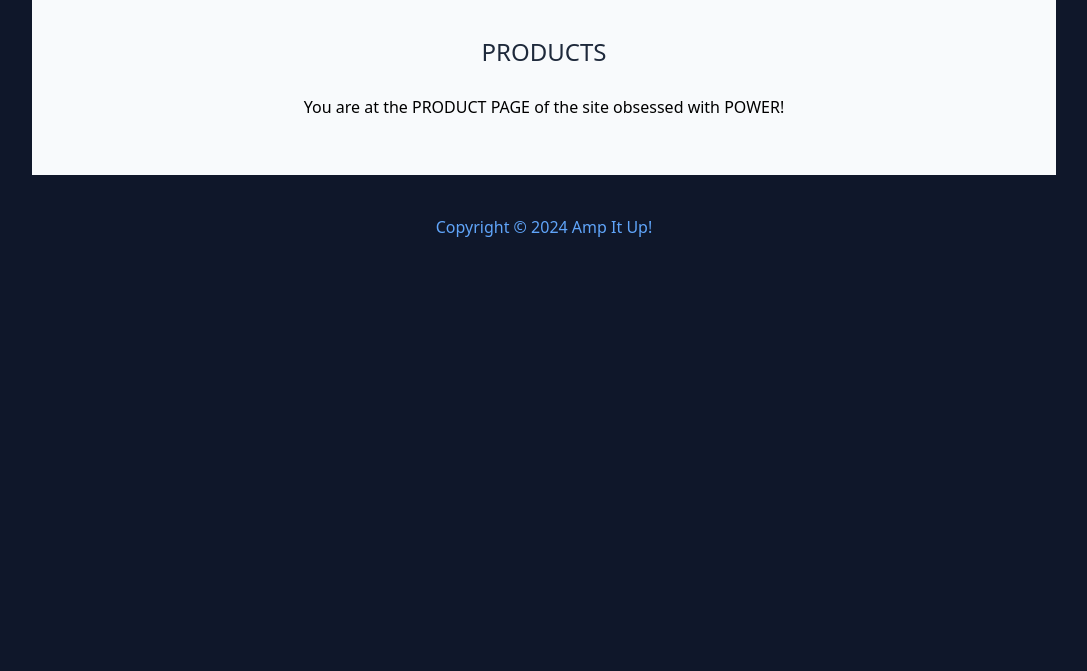
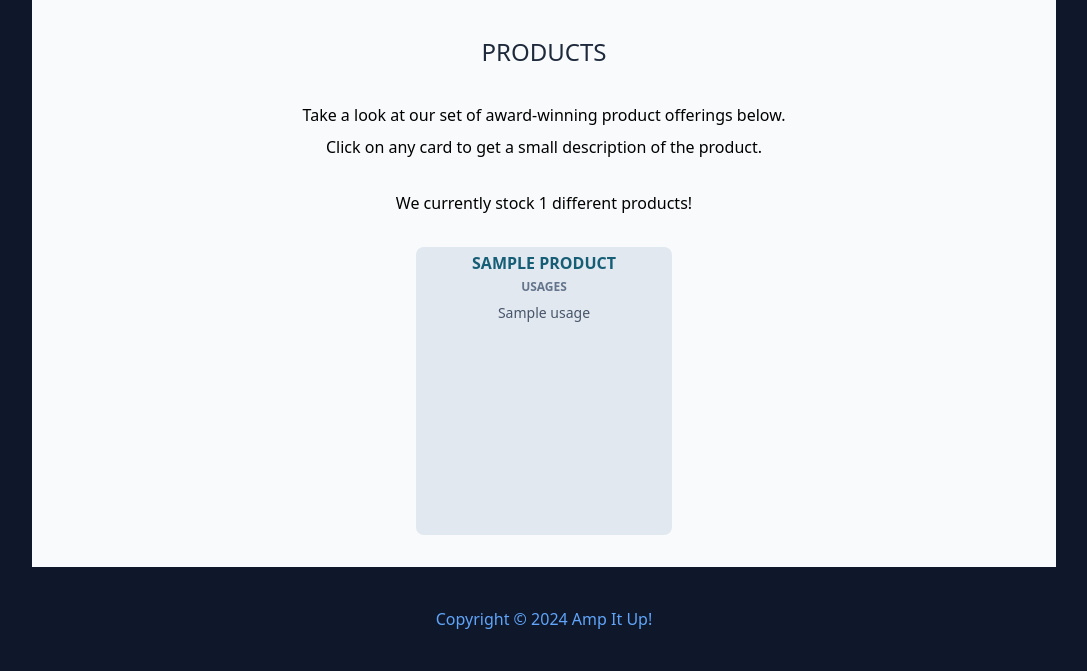
Before and after one commit to jtaylor-io/battery-demo, a Python web app: template app/templates/products.html in a window 1280 px wide. Shown: the part 232-903 px from the top of the page, without its empty margins (96-1183 px from the left). Before the commit the page ends 469 px from the top, so only its background shows below. Run offline with Jinja, Linux system fonts and the light colour scheme; the template is opened without the code that fills it: most values are stand-ins (such as "Sample title", 1, 10 or a date in 2020).

Commit message:
Add product and detail pages
- using tinydb for very! simple persistence
- showcase interactive search
- showcase infinite scroll

```diff
--- a/app/static/css/main.css
+++ b/app/static/css/main.css
@@ -611,12 +621,28 @@ video {
   height: 3.5rem;
 }
 
+.h-5\/6 {
+  height: 83.333333%;
+}
+
+.h-72 {
+  height: 18rem;
+}
+
 .h-8 {
   height: 2rem;
 }
 
 .h-full {
   height: 100%;
+}
+
+.max-h-32 {
+  max-height: 8rem;
+}
+
+.w-1\/4 {
+  width: 25%;
 }
 
 .w-60 {
@@ -631,8 +657,20 @@ video {
   width: 100%;
 }
 
+.min-w-full {
+  min-width: 100%;
+}
+
 .max-w-screen-lg {
   max-width: 1024px;
+}
+
+.basis-1 {
+  flex-basis: 0.25rem;
+}
+
+.basis-1\/4 {
+  flex-basis: 25%;
 }
 
 .transform {
@@ -645,6 +683,10 @@ video {
 
 .flex-col {
   flex-direction: column;
+}
+
+.flex-wrap {
+  flex-wrap: wrap;
 }
 
 .content-center {
@@ -671,8 +713,20 @@ video {
   justify-content: space-around;
 }
 
+.gap-2 {
+  gap: 0.5rem;
+}
+
 .self-start {
   align-self: flex-start;
+}
+
+.overflow-y-auto {
+  overflow-y: auto;
+}
+
+.overflow-x-clip {
+  overflow-x: clip;
 }
 
 .rounded-3xl {
@@ -681,6 +735,15 @@ video {
 
 .rounded-full {
   border-radius: 9999px;
+}
+
+.rounded-lg {
+  border-radius: 0.5rem;
+}
+
+.rounded-l-2xl {
+  border-top-left-radius: 1rem;
+  border-bottom-left-radius: 1rem;
 }
 
 .border {
@@ -708,6 +776,16 @@ video {
 .bg-cyan-500 {
   --tw-bg-opacity: 1;
   background-color: rgb(6 182 212 / var(--tw-bg-opacity));
+}
+
+.bg-rose-200 {
+  --tw-bg-opacity: 1;
+  background-color: rgb(254 205 211 / var(--tw-bg-opacity));
+}
+
+.bg-slate-200 {
+  --tw-bg-opacity: 1;
+  background-color: rgb(226 232 240 / var(--tw-bg-opacity));
 }
 
 .bg-slate-300 {
@@ -735,12 +813,39 @@ video {
   background-color: rgb(161 161 170 / var(--tw-bg-opacity));
 }
 
+.bg-cover {
+  background-size: cover;
+}
+
+.bg-center {
+  background-position: center;
+}
+
 .fill-slate-700 {
   fill: #334155;
 }
 
 .stroke-slate-50 {
   stroke: #f8fafc;
+}
+
+.p-6 {
+  padding: 1.5rem;
+}
+
+.px-1 {
+  padding-left: 0.25rem;
+  padding-right: 0.25rem;
+}
+
+.px-12 {
+  padding-left: 3rem;
+  padding-right: 3rem;
+}
+
+.px-2 {
+  padding-left: 0.5rem;
+  padding-right: 0.5rem;
 }
 
 .px-24 {
@@ -783,8 +893,21 @@ video {
   padding-bottom: 1.25rem;
 }
 
+.py-6 {
+  padding-top: 1.5rem;
+  padding-bottom: 1.5rem;
+}
+
 .py-8 {
   padding-top: 2rem;
+  padding-bottom: 2rem;
+}
+
+.pb-2 {
+  padding-bottom: 0.5rem;
+}
+
+.pb-8 {
   padding-bottom: 2rem;
 }
 
@@ -817,6 +940,16 @@ video {
   line-height: 2rem;
 }
 
+.text-sm {
+  font-size: 0.875rem;
+  line-height: 1.25rem;
+}
+
+.text-xs {
+  font-size: 0.75rem;
+  line-height: 1rem;
+}
+
 .font-bold {
   font-weight: 700;
 }
@@ -834,9 +967,39 @@ video {
   color: rgb(96 165 250 / var(--tw-text-opacity));
 }
 
+.text-cyan-700 {
+  --tw-text-opacity: 1;
+  color: rgb(14 116 144 / var(--tw-text-opacity));
+}
+
+.text-cyan-800 {
+  --tw-text-opacity: 1;
+  color: rgb(21 94 117 / var(--tw-text-opacity));
+}
+
+.text-cyan-900 {
+  --tw-text-opacity: 1;
+  color: rgb(22 78 99 / var(--tw-text-opacity));
+}
+
 .text-rose-500 {
   --tw-text-opacity: 1;
   color: rgb(244 63 94 / var(--tw-text-opacity));
+}
+
+.text-rose-600 {
+  --tw-text-opacity: 1;
+  color: rgb(225 29 72 / var(--tw-text-opacity));
+}
+
+.text-slate-500 {
+  --tw-text-opacity: 1;
+  color: rgb(100 116 139 / var(--tw-text-opacity));
+}
+
+.text-slate-600 {
+  --tw-text-opacity: 1;
+  color: rgb(71 85 105 / var(--tw-text-opacity));
 }
 
 .text-slate-800 {
--- a/app/templates/products.html
+++ b/app/templates/products.html
@@ -1,15 +1,48 @@
-{% extends "base.html" %} {% block content %}
-<section
-  id="body"
-  class="flex flex-col bg-slate-50 justify-center items-center max-w-screen-lg m-auto"
->
-  <div class="flex flex-col justify-center items-center py-8">
-    <h2 class="text-2xl leading-relaxed text-slate-800 uppercase">Products</h2>
-    <div id="main-info" class="flex flex-col px-24 py-4">
-      <p class="py-2">
-        You are at the PRODUCT PAGE of the site obsessed with POWER!
-      </p>
-    </div>
-  </div>
-</section>
+{% extends "base.html" %}
+
+{% block content %}
+    <section id="body" class="flex flex-col bg-slate-50 justify-center items-center max-w-screen-lg m-auto">
+        <div class="flex flex-col justify-center items-center py-8 min-w-full">
+            <!-- Using jinja2-fragments: can specify which items render based on what triggered the response -->
+            {% if not from_search %}
+            <h2 class="text-2xl leading-relaxed text-slate-800 uppercase">Products</h2>
+            <div id="main-info" class="flex flex-col px-24 py-6 text-center">
+                <p class="py-2">Take a look at our set of award-winning product offerings below. </p>
+                <p>Click on any card to get a small description of the product.</p>
+                <br/>
+                <p class="py-2">We currently stock {{products|length}} different products!</p>
+            </div>
+            {% else %}
+            <h2 class="text-2xl pb-8 leading-relaxed text-slate-800 uppercase">Search Results</h2>
+            {% endif %}
+
+            {% block product_cards %}
+            <div id="search-results" class="flex flex-rown gap-2 flex-wrap justify-center content-center text-center w-full">
+                {% if products %}
+                {% for product in products %}
+                <div id="{{product.id}}" class="flex flex-col bg-slate-200 hover:bg-teal-100 transition-colors ease-in-out rounded-lg content-center text-center basis-1/4 w-full h-72"
+                     hx-get="/products"
+                     hx-swap="outerHTML">
+                    <span class="py-1 uppercase font-bold"><a href="{{product.website}}" class="text-cyan-800 hover:text-cyan-400">{{product.name}}</a></span>
+                    <span class="px-1 text-xs text-slate-500 font-bold uppercase">Usages</span>
+                    <div class="flex flex-col flex-wrap h-5/6 py-2">
+                    {% for usage in product.usages %}
+                        <span class="px-1 text-sm text-slate-600">{{usage}}</span>
+                    {% endfor %}
+                    </div>
+                </div>
+                {% endfor %}
+                {% else %}
+                <div class="flex flex-col justify-around bg-rose-200 transition-colors ease-in-out rounded-lg content-center text-center basis-1/4 w-full h-72">
+                    <span class="py-1 uppercase font-bold text-rose-600">Nothing Found</span>
+
+                    <div class="flex flex-col flex-wrap py-2">
+                        <span class="px-1 text-rose-600">Try Again</span>
+                    </div>
+                </div>
+                {% endif %}
+            </div>
+            {% endblock %}
+        </div>
+    </section>
 {% endblock %}
```
Also changed, not shown: other parts of app/static/css/main.css (+50 -0 lines), app/routes.py (+75 -14 lines), app/templates/product/details.html (added, +49 -0 lines), app/templates/product/summary.html (added, +44 -0 lines), data/db.json (added, +76 -0 lines).
